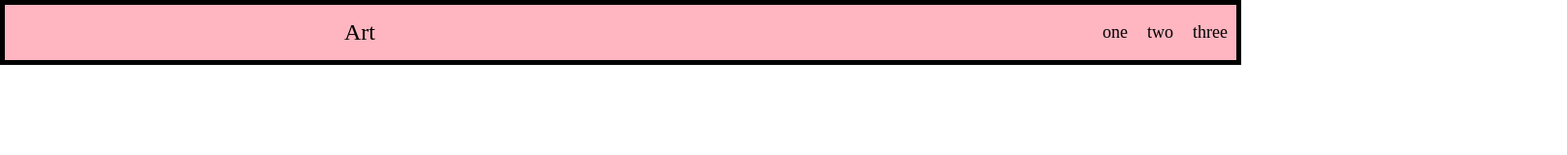
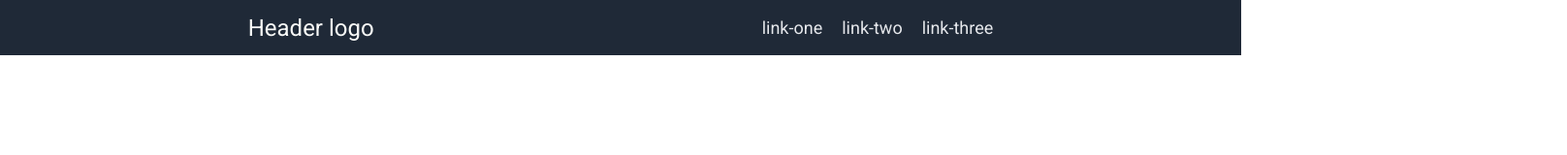
Before and after one commit to Delta-Jhon-Fredy/Project-Landing-Page-TOP-, a plain HTML site: page index.html in a window 1280 px wide. Shown: the whole page at 97% size, 1616 px wide, since content can reach past the window. Drawn offline with Linux system fonts and the light colour scheme.

Commit message:
Añadido el header principal con html y css
Realizada maquetación del posible header final.

```diff
--- a/index.html
+++ b/index.html
@@ -5,24 +5,93 @@
     <meta name="viewport" content="width=device-width, initial-scale=1.0">
     <title>Landing Page The Odin Project</title>
     <link rel="stylesheet" href="styles.css">
+    <style>
+        @import url('https://fonts.googleapis.com/css2?family=Roboto:ital,wght@0,100..900;1,100..900&display=swap');
+        </style>
 </head>
 <body>
 
     <div class="header">
 
         <div class="logo">
-        Art
+        Header logo
         </div>
 
         <div class="nav">
             <ul>
-                <li><a href="#"></a>one</li>
-                <li><a href="#"></a>two</li>
-                <li><a href="#"></a>three</li>
+                <li><a href="#"></a>link-one</li>
+                <li><a href="#"></a>link-two</li>
+                <li><a href="#"></a>link-three</li>
             </ul>
         </div>
 
     </div>
 
+    <!--<div class="body-container">
+
+        <div class="section-one">
+
+            <div class="h1">
+                <h1>Titulo</h1>
+            </div>
+
+            <div class="parrafo">
+                <p>Lorem ipsum dolor, sit amet consectetur adipisicing elit. Numquam quod corrupti tempore quaerat voluptate minus eligendi non ut adipisci velit, rerum autem eum, a ipsa quidem nisi eius magni. Aperiam.</p>
+            </div>
+
+            <div class="boton">
+                <button>singUp</button>
+            </div>
+
+        </div>
+
+        <div class="section-two">
+
+            <img src="img/rick.jpg" alt="">
+
+        </div>
+
+        <div class="section-three">
+
+            <div class="h2">
+                <h2></h2>
+            </div>
+
+            <div class="img">
+                <img src="#" alt="">
+                <p></p>
+                <img src="#" alt="">
+                <p></p>
+                <img src="#" alt="">
+                <p></p>
+                <img src="#" alt="">
+            </div>
+
+        </div>
+
+        <div class="section-four">
+            <p></p>
+        </div>
+
+        <div class="section-five">
+            <div class="h1">
+                <h1>Titulo</h1>
+            </div>
+
+            <div class="parrafo">
+                <p></p>
+            </div>
+
+            <div class="boton">
+                <button>singUp</button>
+            </div>
+        </div>
+
+    </div>
+
+    <div class="footer">
+        <footer></footer>
+    </div>-->
+
 </body>
 </html>
--- a/styles.css
+++ b/styles.css
@@ -1,32 +1,71 @@
 body {
     margin: 0;
     padding: 0;
+    min-height: 100vh;
+    display: flex;
+    flex-direction: column;
+    font-family: Roboto;
+
 }
 
 .header {
+
     display: flex;
     flex-direction: row;
-    justify-content: space-between;
-    align-items: center;
-    background-color: lightpink;
-    border: 5px solid black;
+    justify-content: center;
+    gap: 350px;
+    background-color: #1F2937;
 }
 
 .logo {
     display: flex;
+    justify-content: center;
+    align-items: center;
     font-size: 24px;
-    padding: 0 350px;
+    color: #f9faf8;
 }
 
 .nav {
     display: flex;
+    justify-content: center;
+    align-items: center;
     font-size: 18px;
-    padding: 0 350px;
+    color: #e5e7eb;
 }
 
 ul, li {
     display: flex;
     flex-direction: row;
     gap: 10px;
-    list-style: none;
+    /*list-style: none;*/
 }
+
+/*.body-container {
+    display: flex;
+    flex-direction: column;
+    border: 5px solid black;
+}
+
+.section-one {
+    display: flex;
+}
+
+
+.section-two {
+    display: flex;
+}
+
+.section-three {
+    display: flex;
+    background-color: lightcoral;
+}
+
+.section-four {
+    display: flex;
+    background-color: lightgreen;
+}
+
+.section-five {
+    display: flex;
+    background-color: lightskyblue;
+}*/
```
